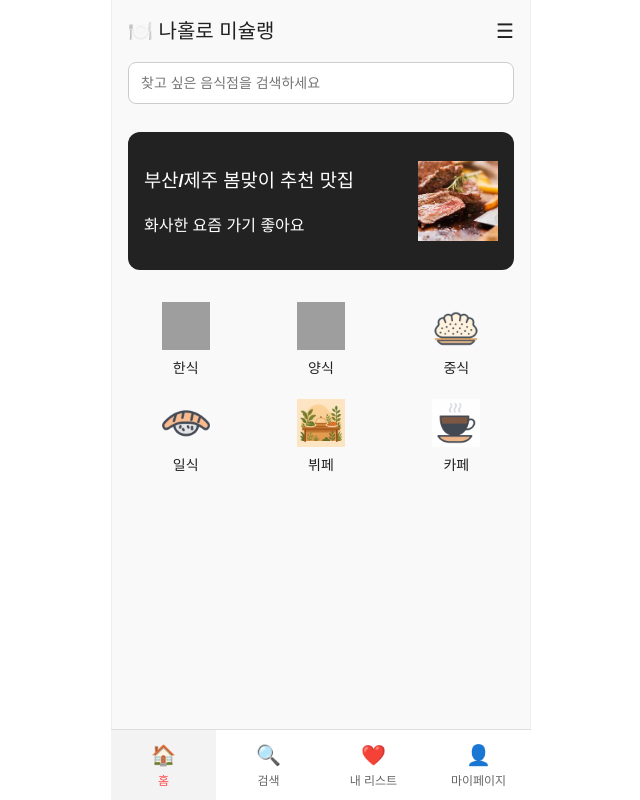
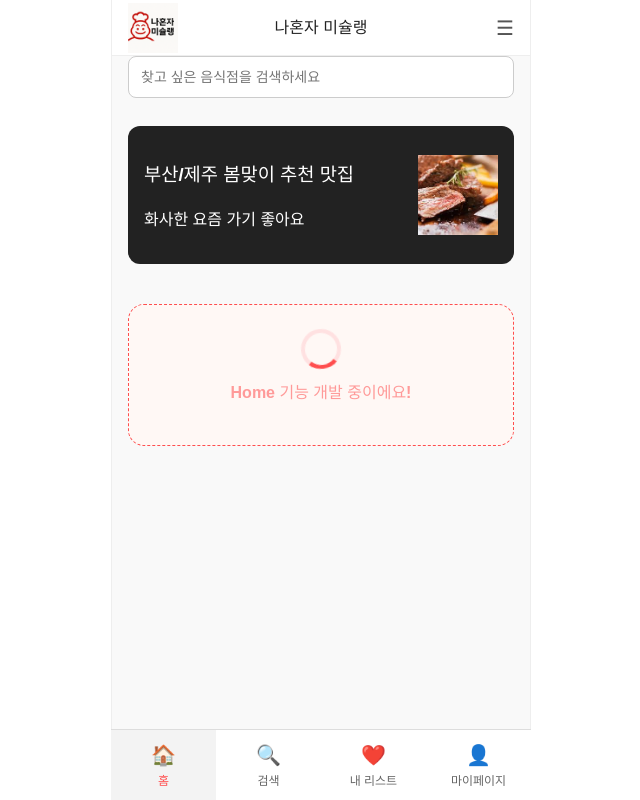
Before and after one commit to Peter-Park95/solo-michelin-frontend, a React (Vite) app: page / in a window 1280 px wide. Shown: the whole page, without its empty margins (319-959 px from the left). Built offline with nearby package versions, Linux system fonts and the light colour scheme; grey boxes are pictures that could not be loaded.

Commit message:
Header 추가, 기능 개발 중 애니메시연 추가

```diff
--- a/index.html
+++ b/index.html
@@ -4,7 +4,7 @@
     <meta charset="UTF-8" />
     <link rel="icon"  href="/login_logo.png" />
     <meta name="viewport" content="width=device-width, initial-scale=1.0" />
-    <title>나홀로 미슐랭</title>
+    <title>나혼자 미슐랭</title>
   </head>
   <body>
     <div id="root"></div>
--- /dev/null
+++ b/src/components/Header.css
@@ -0,0 +1,40 @@
+.global-header {
+  position: relative;
+  display: flex;
+  align-items: center;
+  justify-content: space-between;
+  padding: 12px 16px;
+  height: 56px;
+  background-color: #fff;
+  border-bottom: 1px solid #eee;
+  font-family: "Pretendard", "Noto Sans KR", sans-serif;
+  box-sizing: border-box;
+}
+
+.header-logo {
+  width: 50px;
+  height: 50px;
+  object-fit: contain;
+  flex-shrink: 0;
+}
+
+.header-title-wrapper {
+  position: absolute;
+  left: 50%;
+  transform: translateX(-50%);
+}
+
+.header-title {
+  margin: 0;
+  font-size: 16px;
+  font-weight: 600;
+  white-space: nowrap; /* ✅ 줄바꿈 방지 */
+  color: #222;
+}
+
+.menu-icon {
+  font-size: 20px;
+  cursor: pointer;
+  color: #555;
+  flex-shrink: 0;
+}
--- /dev/null
+++ b/src/components/Header.jsx
@@ -0,0 +1,19 @@
+// src/components/Header.jsx
+import React from "react";
+import "./Header.css";
+
+const Header = () => {
+  return (
+    <header className="global-header">
+      <img src="/public/login_logo.png" alt="로고" className="header-logo" />
+
+      <div className="header-title-wrapper">
+        <h1 className="header-title">나혼자 미슐랭</h1>
+      </div>
+
+      <div className="menu-icon">☰</div>
+    </header>
+  );
+};
+
+export default Header;
--- a/src/pages/SearchPage.css
+++ b/src/pages/SearchPage.css
@@ -1,23 +1,30 @@
 .search-page {
-  padding: 20px;
+  padding: 0px;
+
   max-width: 600px;
   margin: 0 auto;
   font-family: "Pretendard", sans-serif;
 }
 
 .search-title {
-  font-size: 24px;
+padding-left: 20px;
+padding-right: 20px;
+  font-size: 20px;
   font-weight: bold;
   margin-bottom: 15px;
 }
 
 .search-input-box {
+padding-left: 20px;
+padding-right: 20px;
   display: flex;
   justify-content: center;
   margin-bottom: 10px;
 }
 
 .search-input-box input {
+padding-left: 20px;
+padding-right: 20px;
   width: 100%;
   padding: 10px 15px;
   border: 1px solid #ccc;
@@ -80,8 +87,15 @@
 .review-btn:hover {
   background-color: #e14242;
 }
-
+.home-header {
+  display: flex;
+  justify-content: space-between;
+  padding: 16px;
+  font-size: 20px;
+}
 .search-bottom-btn {
+padding-left: 20px;
+padding-right: 20px;
   width: 100%;
   padding: 12px;
   background-color: #ff4e4e;
@@ -96,5 +110,55 @@
 }
 
 .search-bottom-btn:hover {
+
   background-color: #e14242;
 }
+
+.map-coming-soon {
+  margin-top: 40px;
+  padding: 20px;
+  text-align: center;
+  background-color: #fff8f5;
+  border: 1px dashed #ff4e4e;
+  border-radius: 16px;
+  position: relative;
+}
+
+.map-text {
+  font-size: 16px;
+  font-weight: bold;
+  color: #ff4e4e;
+  margin-top: 12px;
+  animation: fadeIn 1.5s ease-in-out infinite alternate;
+}
+
+/* 간단한 스피너 애니메이션 */
+.map-spinner {
+  margin: 0 auto;
+  width: 32px;
+  height: 32px;
+  border: 4px solid #ffe1e1;
+  border-top: 4px solid #ff4e4e;
+  border-radius: 50%;
+  animation: spin 1.2s linear infinite;
+}
+
+/* 회전 */
+@keyframes spin {
+  0% {
+    transform: rotate(0deg);
+  }
+  100% {
+    transform: rotate(360deg);
+  }
+}
+
+/* 글씨 반짝이기 */
+@keyframes fadeIn {
+  from {
+    opacity: 0.4;
+  }
+  to {
+    opacity: 1;
+  }
+}
--- a/src/pages/SearchPage.jsx
+++ b/src/pages/SearchPage.jsx
@@ -3,6 +3,7 @@ import React, { useState, useEffect } from "react";
 import axios from "axios";
 import "./SearchPage.css";
 import { useNavigate } from "react-router-dom";
+import Header from "../components/Header";
 
 const SearchPage = () => {
   const [search, setSearch] = useState("");
@@ -32,6 +33,7 @@ const SearchPage = () => {
 
   return (
     <div className="search-page">
+      <Header title="나혼자 미슐랭" showMenu={true} />
       <h2 className="search-title">맛집 검색하기</h2>
 
       <div className="search-input-box">
@@ -84,7 +86,11 @@ const SearchPage = () => {
         </div>
       )}
 
-      <button className="search-bottom-btn">검색</button>
+      {/* 👇 여기에 개발 중인 MAP 영역 추가 */}
+      <div className="map-coming-soon">
+        <div className="map-spinner"></div>
+        <p className="map-text">🔧 MAP 기능 개발 중이에요!</p>
+      </div>
     </div>
   );
 };
--- a/src/pages/home/HomePage.css
+++ b/src/pages/home/HomePage.css
@@ -64,3 +64,39 @@
   height: 48px;
   margin-bottom: 8px;
 }
+.dev-placeholder {
+  margin: 40px 16px 0;
+  padding: 24px;
+  text-align: center;
+  background-color: #fff8f5;
+  border: 1px dashed #ff4e4e;
+  border-radius: 16px;
+  color: #ff4e4e;
+}
+
+.dev-placeholder p {
+  margin-top: 12px;
+  font-size: 16px;
+  font-weight: bold;
+  animation: fadeText 1.5s ease-in-out infinite alternate;
+}
+
+.spinner {
+  margin: 0 auto;
+  width: 32px;
+  height: 32px;
+  border: 4px solid #ffe1e1;
+  border-top: 4px solid #ff4e4e;
+  border-radius: 50%;
+  animation: spin 1s linear infinite;
+}
+
+@keyframes spin {
+  0% { transform: rotate(0deg); }
+  100% { transform: rotate(360deg); }
+}
+
+@keyframes fadeText {
+  from { opacity: 0.4; }
+  to { opacity: 1; }
+}
--- a/src/pages/home/HomePage.jsx
+++ b/src/pages/home/HomePage.jsx
@@ -1,15 +1,12 @@
 import React from "react";
 import "./HomePage.css";
+import Header from "../../components/Header";
 
 const HomePage = () => {
   console.log("🔥 HomePage 렌더링됨");
   return (
     <div className="home-container">
-      {/* 로고 + 메뉴 */}
-      <header className="home-header">
-        <div className="logo">🍽️ <strong>나홀로 미슐랭</strong></div>
-        <div className="menu">☰</div>
-      </header>
+      <Header title="나혼자 미슐랭" showMenu={true} />
 
       {/* 검색창 */}
       <div className="search-box">
@@ -25,7 +22,8 @@ const HomePage = () => {
         <img src="/icons/steak.jpg" alt="steak" />
       </div>
 
-      {/* 카테고리 3x2 */}
+      {/* 카테고리 3x2 - 현재 개발 중 */}
+      {/*
       <div className="category-grid">
         {["한식", "양식", "중식", "일식", "뷔페", "카페"].map((name, i) => (
           <div className="category-item" key={i}>
@@ -34,6 +32,12 @@ const HomePage = () => {
           </div>
         ))}
       </div>
+      */}
+
+      <div className="dev-placeholder">
+        <div className="spinner"></div>
+        <p> Home 기능 개발 중이에요! </p>
+      </div>
     </div>
   );
 };
--- a/src/pages/review/ListPage.css
+++ b/src/pages/review/ListPage.css
@@ -1,5 +1,5 @@
 .list-page {
-  padding: 16px;
+  padding: 0 16px;
   padding-bottom: 100px;
   font-family: sans-serif;
   background-color: #fafafa;
@@ -135,7 +135,7 @@
   box-shadow: 0 0 2px rgba(0,0,0,0.1);
   transition: 0.1s ease;
 }
-
+list
 .mini-btn.edit {
   background-color: #f0f0f0;
   color: #333;
--- a/src/pages/review/ListPage.jsx
+++ b/src/pages/review/ListPage.jsx
@@ -3,7 +3,7 @@ import { useNavigate } from "react-router-dom";
 import axios from "axios";
 import { jwtDecode } from "jwt-decode";
 import "./ListPage.css";
-
+import Header from "../../components/Header"
 function ListPage() {
   const [reviews, setReviews] = useState([]);
   const [page, setPage] = useState(0);
@@ -98,7 +98,11 @@ function ListPage() {
     }
   };
 
-  return (
+return (
+  <>
+    {/* 헤더는 바깥에! */}
+    <Header title="나혼자 미슐랭" showMenu={true} />
+
     <div className="list-page">
       <div className="list-page-header">
         <h2 className="list-title">내 맛집 리스트</h2>
@@ -150,7 +154,8 @@ function ListPage() {
         })}
       </div>
     </div>
-  );
+  </>
+);
 }
 
 export default ListPage;
--- a/src/pages/user/EditProfilePage.jsx
+++ b/src/pages/user/EditProfilePage.jsx
@@ -8,10 +8,12 @@ const EditProfilePage = () => {
   const navigate = useNavigate();
   const [userId, setUserId] = useState(null);
 
-  const [nickname, setNickname] = useState(""); // 표시용
-  const [email, setEmail] = useState(""); // PUT 요청에 필요
+  const [nickname, setNickname] = useState("");
+  const [email, setEmail] = useState("");
   const [introduction, setIntroduction] = useState("");
   const [region, setRegion] = useState("");
+  const [profileImageUrl, setProfileImageUrl] = useState("");
+  const [profileImageFile, setProfileImageFile] = useState(null);
 
   useEffect(() => {
     const token = localStorage.getItem("token");
@@ -41,6 +43,7 @@ const EditProfilePage = () => {
         setEmail(data.email || "");
         setIntroduction(data.introduction || "");
         setRegion(data.region || "");
+        setProfileImageUrl(data.profileImage || "");
       } catch (err) {
         console.error("유저 정보 불러오기 실패:", err);
       }
@@ -49,16 +52,31 @@ const EditProfilePage = () => {
     fetchUserInfo();
   }, [userId]);
 
+  const handleImageChange = (e) => {
+    const file = e.target.files[0];
+    if (file) {
+      setProfileImageFile(file);
+      setProfileImageUrl(URL.createObjectURL(file));
+    }
+  };
+
   const handleSave = async () => {
     if (!userId) return;
 
+    const formData = new FormData();
+    formData.append("username", nickname);
+    formData.append("email", email);
+    formData.append("introduction", introduction);
+    formData.append("region", region);
+    if (profileImageFile) {
+      formData.append("image", profileImageFile);
+    }
+
     try {
-      await axios.put(`/api/users/${userId}`, {
-        username: nickname, // readonly지만 포함 필요
-        email,
-        profileImage: "", // 추후 이미지 업로드 구현 시 변경
-        introduction,
-        region,
+      await axios.put(`/api/users/${userId}`, formData, {
+        headers: {
+          "Content-Type": "multipart/form-data",
+        },
       });
 
       alert("프로필이 저장되었습니다.");
@@ -74,8 +92,26 @@ const EditProfilePage = () => {
       <h2 className="title">← 프로필 수정</h2>
 
       <div className="profile-img-upload">
-        <div className="profile-img">🙎‍♂️</div>
-        <button className="edit-icon">✏</button>
+        <div className="profile-img">
+          <img
+            src={profileImageUrl || "/default_profile.png"}
+            alt="프로필"
+            className="profile-avatar"
+          />
+        </div>
+        <button
+          className="edit-icon"
+          onClick={() => document.getElementById("profileImgInput").click()}
+        >
+          ✏
+        </button>
+        <input
+          type="file"
+          accept="image/*"
+          id="profileImgInput"
+          style={{ display: "none" }}
+          onChange={handleImageChange}
+        />
       </div>
 
       <div className="form-group">
--- a/src/pages/user/MyPage.jsx
+++ b/src/pages/user/MyPage.jsx
@@ -3,6 +3,7 @@ import "./MyPage.css";
 import axios from "axios";
 import { useNavigate } from "react-router-dom";
 import { jwtDecode } from "jwt-decode";
+import Header from "../../components/Header";
 
 const MyPage = () => {
   const [reviews, setReviews] = useState([]);
@@ -73,6 +74,9 @@ const MyPage = () => {
   };
 
  return (
+    <>
+      <Header title="마이페이지" showMenu={true} /> {/* ✅ 공통 헤더 삽입 */}
+
       <div className="mypage">
         {!isLoggedIn ? (
           <div className="login-prompt">
@@ -81,13 +85,12 @@ const MyPage = () => {
               <input type="text" placeholder="이메일" value={email} onChange={(e) => setEmail(e.target.value)} />
               <input type="password" placeholder="비밀번호" value={password} onChange={(e) => setPassword(e.target.value)} />
               <div className="login-buttons">
-              <button className="signup-btn"  onClick={handleSignUpClick}>회원가입</button>
+                <button className="signup-btn" onClick={handleSignUpClick}>회원가입</button>
                 <button className="disabled-btn">비밀번호 찾기</button>
               </div>
               <button className="login-btn" onClick={handleLogin}>로그인</button>
             </div>
             <div className="kakao-login-section">
-
               <button
                 className="kakao-login-btn"
                 onClick={() => {
@@ -105,11 +108,12 @@ const MyPage = () => {
               마이페이지
               <button className="logout-btn" onClick={() => {
                 localStorage.removeItem("token");
-    navigate("/login"); // 또는 navigate("/") 등 원하는 경로
+                navigate("/mypage");
               }}>
                 로그아웃
               </button>
             </h2>
+
             <div className="profile-box">
               <div className="profile-img">
                 <img
@@ -152,7 +156,9 @@ const MyPage = () => {
           </>
         )}
       </div>
+    </>
   );
 };
 
+
 export default MyPage;
```
Also changed, not shown: public/solo_michelin.png (deleted). Lines whose indentation alone changed are shown as unchanged.
